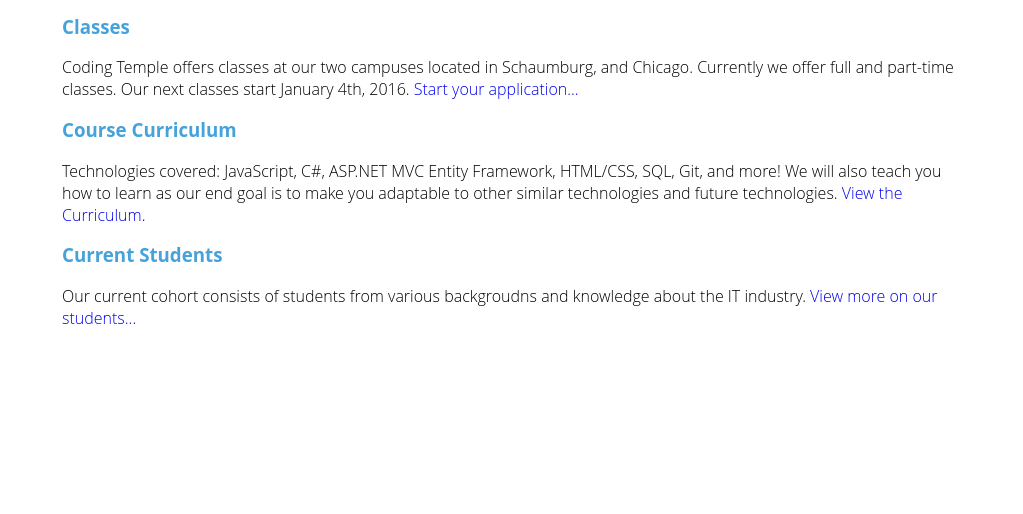
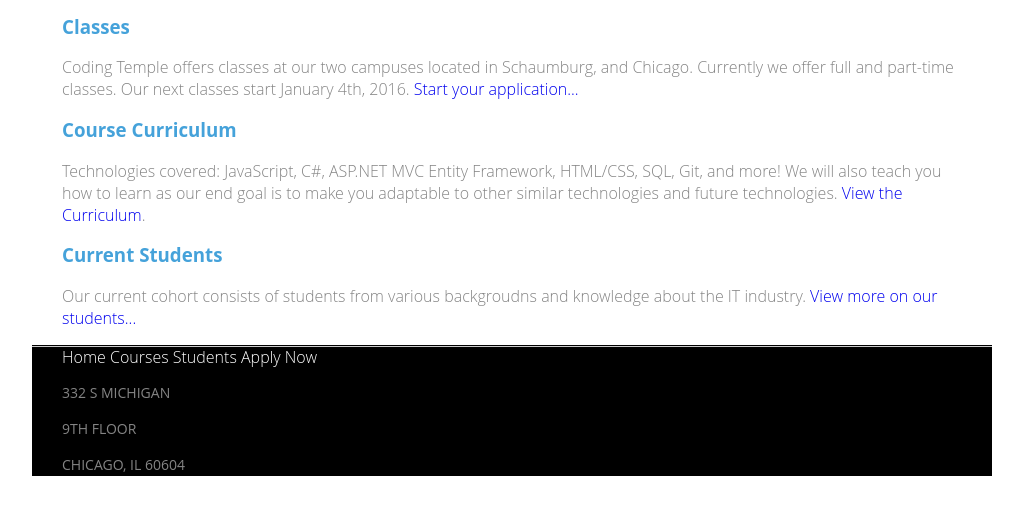
Before and after one commit to kcjacob/CodingTempleSite, a plain HTML site: page index.html in a window 1280 px wide. Shown: the part 90-604 px from the top of the page, without its empty margins (128-1151 px from the left). Drawn offline with Linux system fonts and the light colour scheme.

Commit message:
Add files via upload

```diff
--- a/index.html
+++ b/index.html
@@ -1,5 +1,4 @@
 <!DOCTYPE html>
-<html>
 <head>
 <title>Coding Temple</title>
 <link rel="stylesheet" href="main.css">
@@ -42,6 +41,11 @@
 <a href="courses.html">Courses</a>
 <a href="students.html">Students</a>
 <a href="apply.html">Apply Now</a>
+<aside>
+<h3>332 S Michigan</h3>
+<h3>9th Floor</h3>
+<h3>Chicago, IL 60604</h3></aside>
 </footer>
+
 </body>
 </html>
--- a/main.css
+++ b/main.css
@@ -16,6 +16,7 @@ body {
     font-size: 16px;
     line-height: 22px;
     font-family: "Open Sans", "Helvetica Neue", Helvetica, Arial, sans-sarif;
+    background: white;
 }
 
 h1, h2, h3, h4 {
@@ -28,7 +29,11 @@ h2, h3, h4 {
     text-transform: uppercase;
 }
 
-header a{
+article p{
+    color: #848484;
+}
+
+header  a{
 color: black;
 }
 
@@ -40,6 +45,12 @@ footer a {
     color: white;
 }
 
+footer {
+    background-color: black;
+    border-top: 1px solid rgba(0,0,0,0.085);
+    box-shadow: inset 0 1px 0 0 rgba(255,255,255,0.8);
+}
+
 a {
     text-decoration: none;
 }
@@ -47,3 +58,7 @@ a {
 nav {
     text-align: right;
 }
+
+footer > aside > h3 {
+    color: #848484;
+}
```
